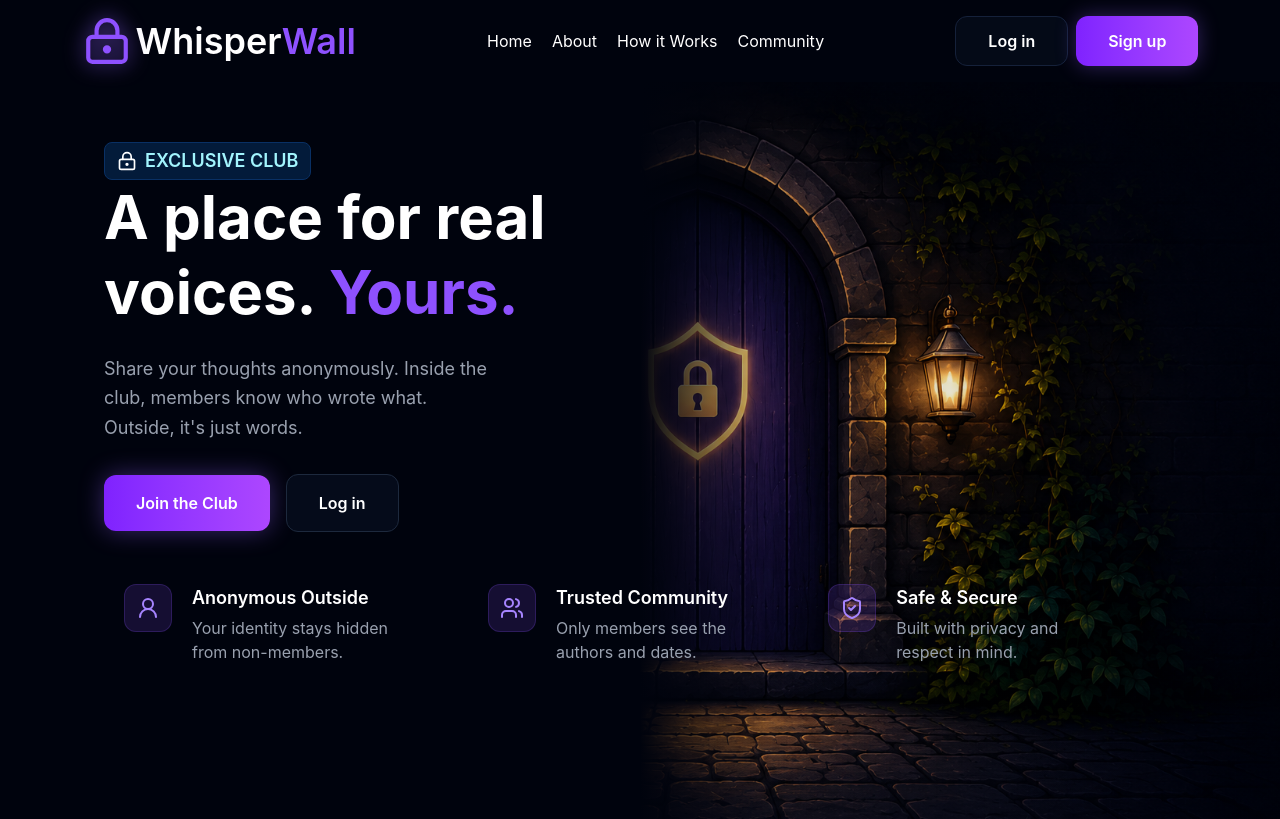
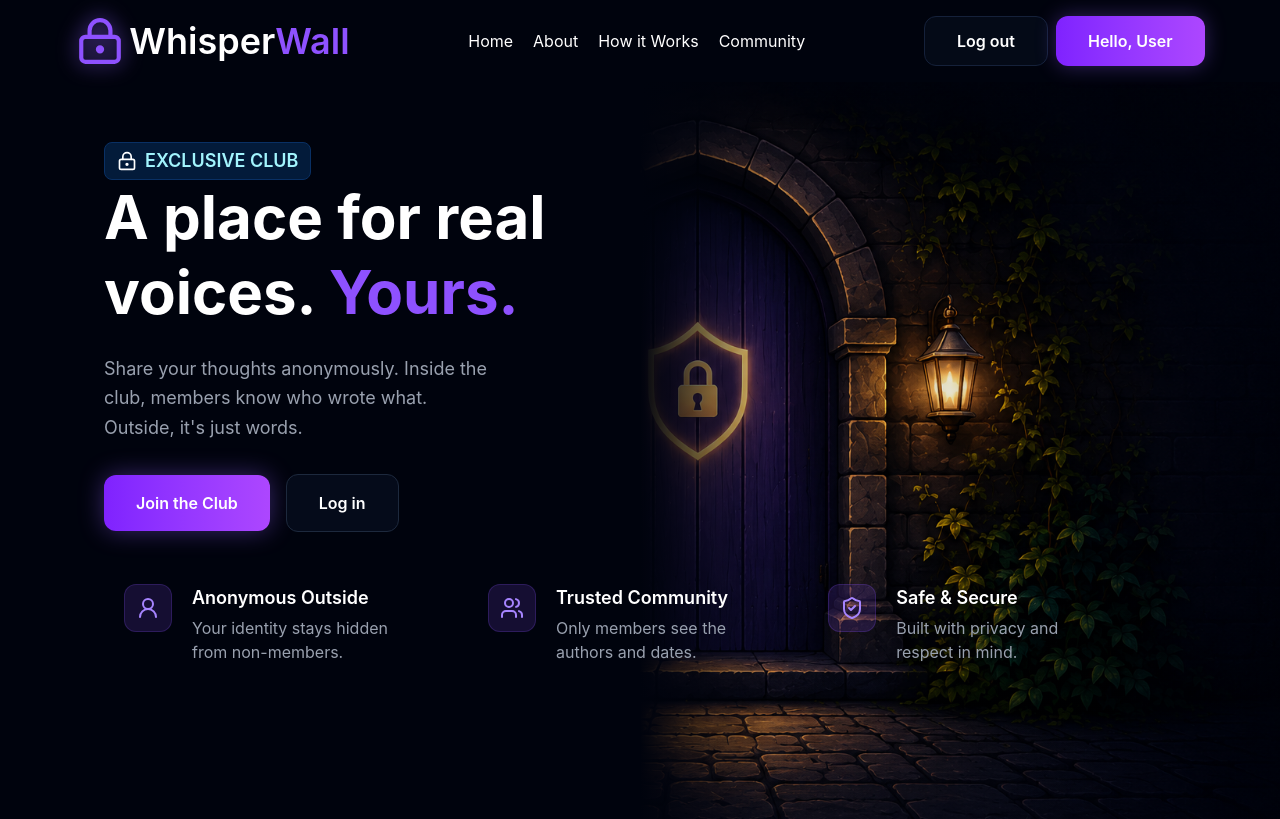
Before and after one commit to thenikhilsingh/WhisperWall, a React app in the folder frontend/: page / in a window 1280 px wide. Shown: the top 819 px of the page. Built offline with nearby package versions, Linux system fonts and the light colour scheme; sample sign-in values are in the browser's storage; the HTML template or start-up script is replaced by a standard one.

Commit message:
created logout functionality

```diff
--- a/frontend/src/App.jsx
+++ b/frontend/src/App.jsx
@@ -1,15 +1,23 @@
 import { Outlet } from "react-router-dom";
-import { createContext } from "react";
+import { createContext, useState } from "react";
 
 export const AuthContext = createContext();
 
-const storeTokenInLS = (serverToken) => {
-  return localStorage.setItem("token", serverToken);
-};
+function App() {
+  const storeTokenInLS = (serverToken) => {
+    return localStorage.setItem("token", serverToken);
+  };
 
-function App() {
+  const [token, setToken] = useState(localStorage.getItem("token"));
+
+  let isLoggedIn = !!token;
+
+  const LogoutUser = () => {
+    setToken("");
+    return localStorage.removeItem("token");
+  };
   return (
-    <AuthContext.Provider value={{ storeTokenInLS }}>
+    <AuthContext.Provider value={{ storeTokenInLS, LogoutUser, isLoggedIn }}>
       <Outlet />
     </AuthContext.Provider>
   );
--- a/frontend/src/components/Header.jsx
+++ b/frontend/src/components/Header.jsx
@@ -1,8 +1,11 @@
 import { LockKeyhole } from "lucide-react";
+import { useContext } from "react";
 import { useNavigate } from "react-router-dom";
+import { AuthContext } from "../App";
 
 export default function Header() {
   const navigate = useNavigate();
+  const { isLoggedIn } = useContext(AuthContext);
   return (
     <div className="flex justify-around items-center inset-0 bg-[#00030D] text-white sticky z-50 p-4">
       <div className="flex items-center justify-center gap-1">
@@ -21,6 +24,28 @@ export default function Header() {
         <div>Community</div>
       </div>
       <div className="flex gap-2">
+        {isLoggedIn ? (
+          <>
+            <button
+              className="bg-[#040A17] border border-[#15213A]
+  rounded-xl px-8 py-3 font-semibold text-white
+  hover:border-[#243557] transition-all"
+              onClick={() => navigate("/logout")}
+            >
+              Log out
+            </button>
+            <button
+              className="bg-linear-to-r from-violet-600 to-purple-500
+  shadow-[0_0_20px_rgba(139,92,246,0.35)]
+  rounded-xl px-8 py-3 font-semibold text-white
+   transition-all"
+              onClick={() => navigate("/signup")}
+            >
+              Hello, User
+            </button>
+          </>
+        ) : (
+          <>
             <button
               className="bg-[#040A17] border border-[#15213A]
   rounded-xl px-8 py-3 font-semibold text-white
@@ -29,7 +54,6 @@ export default function Header() {
             >
               Log in
             </button>
-
             <button
               className="bg-linear-to-r from-violet-600 to-purple-500
   shadow-[0_0_20px_rgba(139,92,246,0.35)]
@@ -39,6 +63,8 @@ export default function Header() {
             >
               Sign up
             </button>
+          </>
+        )}
       </div>
     </div>
   );
--- /dev/null
+++ b/frontend/src/components/Logout.jsx
@@ -0,0 +1,13 @@
+import React, { useContext, useEffect } from "react";
+import { Navigate } from "react-router-dom";
+import { AuthContext } from "../App";
+
+export default function Logout() {
+  const { LogoutUser } = useContext(AuthContext);
+
+  useEffect(() => {
+    LogoutUser();
+  }, [LogoutUser]);
+
+  return <Navigate to="/login" />;
+}
--- a/frontend/src/main.jsx
+++ b/frontend/src/main.jsx
@@ -13,6 +13,7 @@ import Login from "./components/Login.jsx";
 import Signup from "./components/Signup.jsx";
 import JoinClub from "./components/JoinClub.jsx";
 import Error from "./components/Error.jsx";
+import Logout from "./components/Logout.jsx";
 
 const router = createBrowserRouter(
   createRoutesFromElements(
@@ -21,6 +22,7 @@ const router = createBrowserRouter(
       <Route path="/login" element={<Login />}></Route>
       <Route path="/signup" element={<Signup />}></Route>
       <Route path="/join-club" element={<JoinClub />}></Route>
+      <Route path="/logout" element={<Logout />}></Route>
       <Route path="*" element={<Error />}></Route>
     </Route>,
   ),
```
Lines whose indentation alone changed are shown as unchanged.
